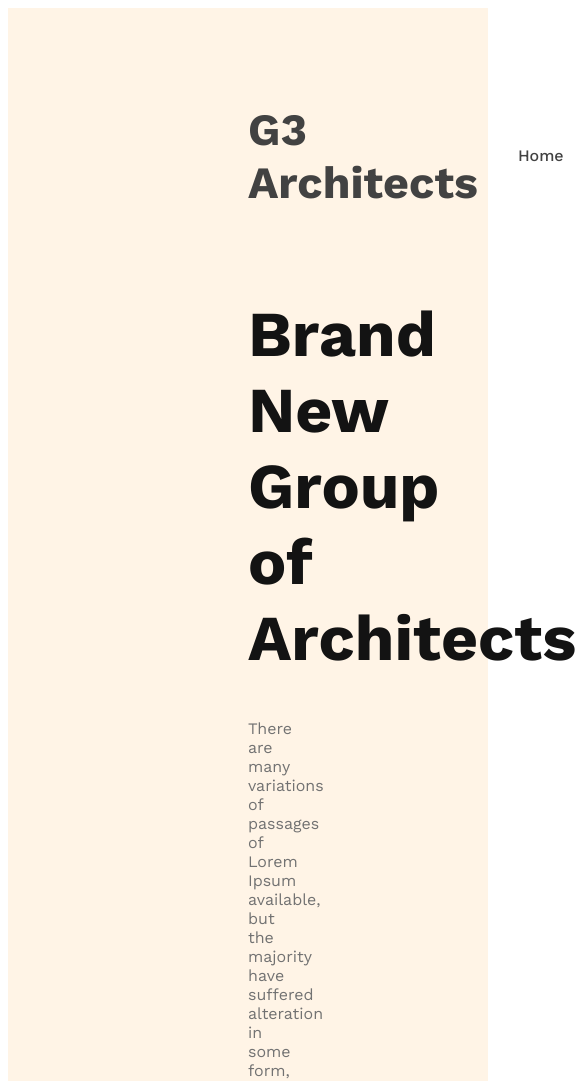
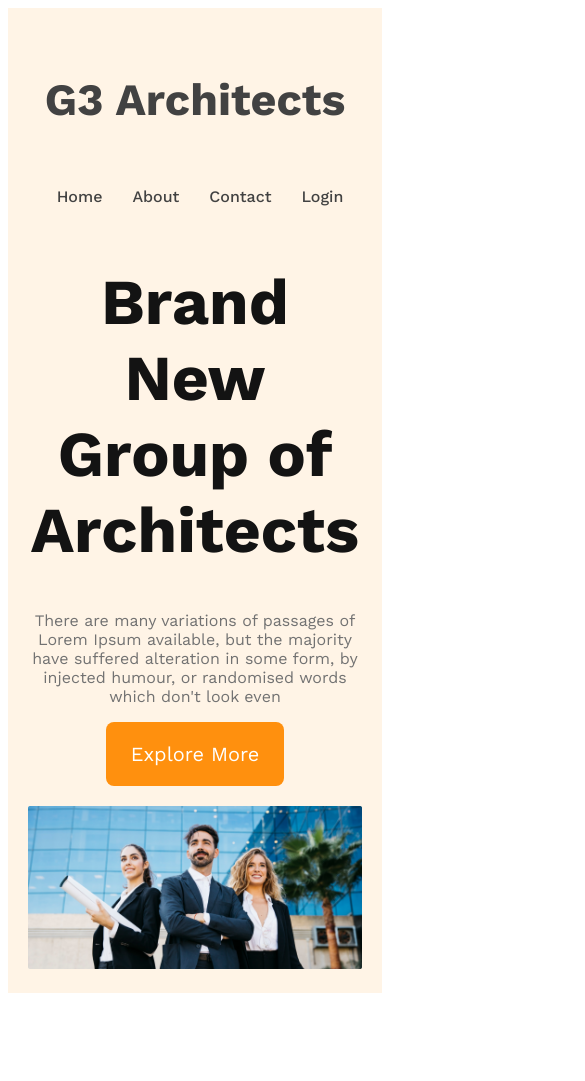
Before and after one commit to meheraz1100/architects-website, a plain HTML site: page index.html in a window 390 px wide. Shown: the top 1081 px of the page, 585 px wide, since content can reach past the window. After the commit the page ends 1001 px from the top, so only its background shows below. Drawn offline with nearby package versions, Linux system fonts and the light colour scheme.

Commit message:
responsive for mobile and medium devices

```diff
--- a/style/architacts.css
+++ b/style/architacts.css
@@ -3,7 +3,13 @@
 
 /* shared styles */
 .btn-primary{
-
+    border-radius: 8px;
+    background: #FF900E;
+    border: 0;
+    padding: 20px 25px;
+    color: #fff;
+    font-size: 1.25rem;
+    cursor: pointer;
 }
 
 *{
@@ -54,3 +60,30 @@ nav li a{
 .banner-description{
     color: #727272;
 }
+
+.banner img{
+    margin-top: 20px;
+    width: 100%;
+}
+
+/* responsive style */
+/* mobile devices */
+@media screen and (max-width:576px) {
+    header{
+        padding: 20px;
+    }
+    nav {
+        flex-direction: column;
+    }
+}
+
+/* teblet or medium devices */
+
+@media screen and (min-width:576px) and (max-width:960px){
+    header{
+        padding: 50px;
+    }
+    nav{
+        flex-direction: column;
+    }
+}
```
